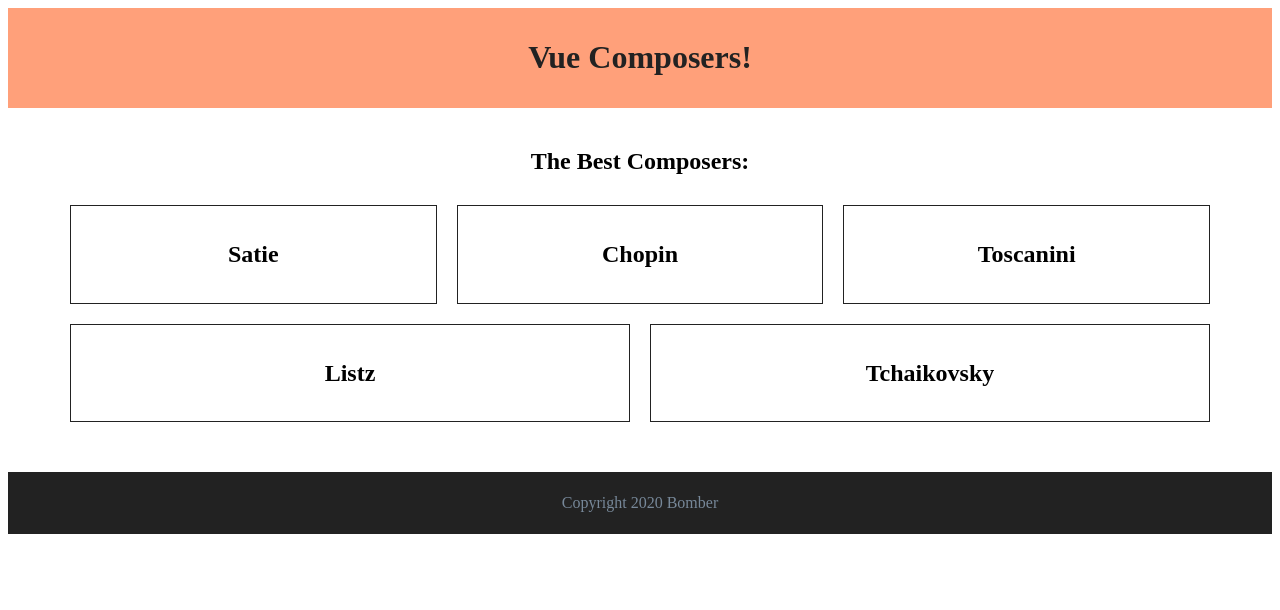
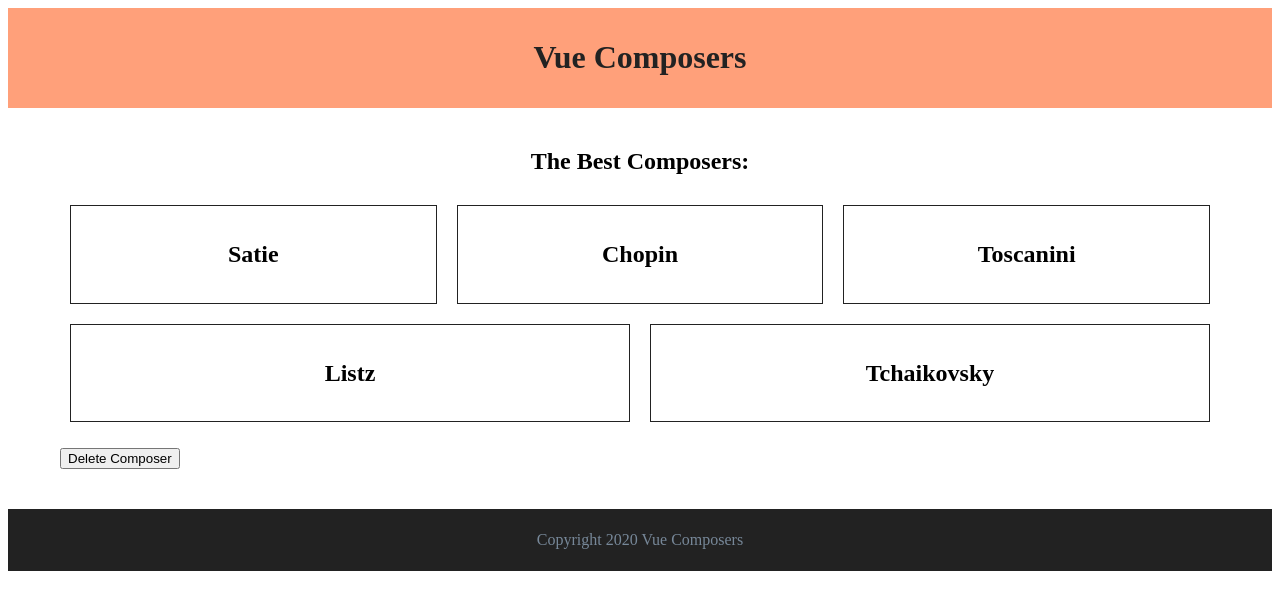
Before and after one commit to niamurrell/learning-vue-cli, a Vue app: page / in a window 1280 px wide. Shown: the top 610 px of the page. Built offline with nearby package versions, Linux system fonts and the light colour scheme.

Commit message:
Here title prop is passed as primitive type

```diff
--- a/src/App.vue
+++ b/src/App.vue
@@ -1,9 +1,9 @@
 <template>
   <div id="app">
-    <app-header></app-header>
+    <app-header v-bind:title="title"></app-header>
     <!-- Pass down props with v-bind -->
     <composers v-bind:composers="composers"></composers>
-    <app-footer></app-footer>
+    <app-footer v-bind:title="title"></app-footer>
   </div>
 </template>
 
@@ -26,7 +26,8 @@
         { name: "Toscanini", era: "Modern", show: false },
         { name: "Listz", era: "Classical", show: false },
         { name: "Tchaikovsky", era: "Classical", show: false }
-      ]
+      ],
+      title: "Vue Composers"
     };
   }
 };
--- a/src/components/Composers.vue
+++ b/src/components/Composers.vue
@@ -11,15 +11,13 @@
         <h3 v-show="composer.show">{{ composer.era }} era</h3>
       </li>
     </ul>
+    <button v-on:click="deleteComposer">Delete Composer</button>
   </div>
 </template>
 
 <script>
 export default {
   name: "composers",
-  // // This is how you add props without type validation:
-  // props: ["composers"],
-  // // Otherwise, this is the same with type validation:
   props: {
     composers: {
       type: Array,
@@ -28,6 +26,11 @@
   },
   data() {
     return {};
+  },
+  methods: {
+    deleteComposer: function() {
+      this.composers.pop();
+    }
   }
 };
 </script>
--- a/src/components/Footer.vue
+++ b/src/components/Footer.vue
@@ -1,6 +1,6 @@
 <template>
   <footer>
-    <p>{{ copyright }}</p>
+    <p>{{ copyright }} {{ title }}</p>
   </footer>
 </template>
 
@@ -9,8 +9,13 @@
   name: "app-footer",
   data() {
     return {
-      copyright: "Copyright 2020 Bomber"
+      copyright: "Copyright 2020"
     };
+  },
+  props: {
+    title: {
+      type: String
+    }
   }
 };
 </script>
--- a/src/components/Header.vue
+++ b/src/components/Header.vue
@@ -8,9 +8,13 @@
 export default {
   name: "app-header",
   data() {
-    return {
-      title: "Vue Composers!"
-    };
+    return {};
+  },
+  props: {
+    title: {
+      type: String,
+      required: true
+    }
   }
 };
 </script>
```
